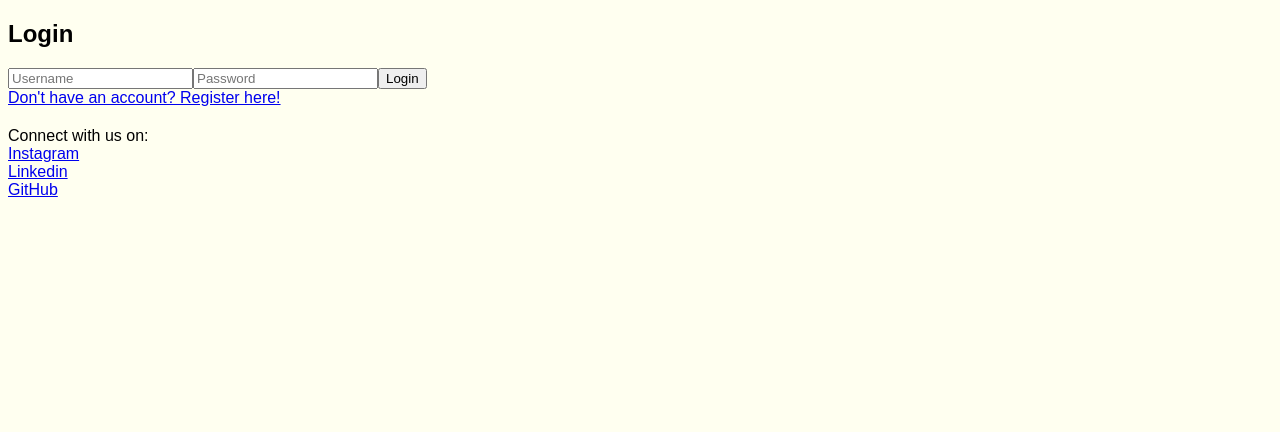
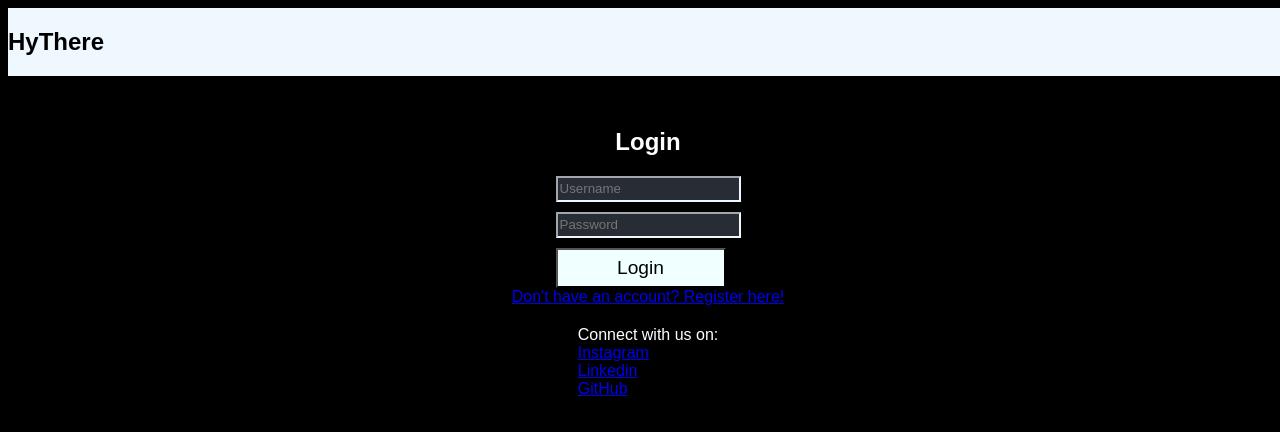
Before and after one commit to vijay-kittu/Chat-App, a React (Create React App) app: page /login in a window 1280 px wide. Shown: the top 432 px of the page. Built offline with nearby package versions, Linux system fonts and the light colour scheme.

Commit message:
appearance changes in Login.js

```diff
--- a/src/App.css
+++ b/src/App.css
@@ -1,6 +1,6 @@
 body {
-  text-align: left;
-  background-color: ivory;
+  /*text-align: left;*/
+  background-color: black;
   font-family: 'Press Start 2P', Arial, sans-serif;
 }
 
@@ -20,16 +20,104 @@ body {
   color: white;
 }
 
+.bottom {
+  display: flex;
+  flex-direction: row;
+}
+
+.contact {
+  display: flex;
+  flex-direction:column;
+  flex: 1 1 150px;
+  max-width: 100%;
+  min-width: 100px;
+  min-height: 350px;
+  margin-top: 20px;
+}
+
+.general_chat {
+  flex: 1 1 400px;
+  max-width: 100%;
+  min-width: 300px;
+  min-height: 350px;
+  border-width: 5px;
+  border-color: black;
+  border-style:ridge;
+}
+
 .head{
   display: flex;
   flex-direction: column;
   background-color: #F0E2C1;
 }
 
+.header {
+  position: fixed;
+  z-index: 2;
+  background-color: aliceblue;
+  width: 100%;
+
+}
+
+.homepage_distribution {
+  display: flex;
+  flex-wrap: wrap;
+}
+
+.login {
+  translate: 0 100px;
+  background-color: black;
+  width: 100vw;
+  height: 100vh;
+  color: white;
+  display: flex;
+  flex-direction:column;
+  justify-content:center;
+  align-items:center;
+}
+
+.login input {
+  height: 20px;
+  display: block;
+  margin-bottom: 10px;
+  border-color: aliceblue;
+  background-color: #282c34;
+  color: white;
+}
+
+.login button {
+  display: block;
+  height: 40px;
+  width: 170px;
+  background-color: azure;
+  font-size: larger;
+}
+
+.message {
+  display: flex;
+  flex-direction: row;
+  justify-content: space-between;
+}
+
 .navbar {
 
   display: flex;
   background-color: #F0E2C1;
+}
+
+.private_chat {
+  flex: 1 1 400px;
+  max-width: 100%;
+  min-width: 300px;
+  min-height: 350px;
+  border-width: 5px;
+  border-color: black;
+  border-style:ridge;
+}
+
+.register {
+  display: flex;
+  flex-direction: column;
 }
 
 .section {
@@ -46,58 +134,3 @@ body {
 .section:hover {
   border-style:double;
 }
-
-.homepage_distribution {
-  display: flex;
-  flex-wrap: wrap;
-}
-
-.general_chat {
-  flex: 1 1 400px;
-  max-width: 100%;
-  min-width: 300px;
-  min-height: 350px;
-  border-width: 5px;
-  border-color: black;
-  border-style:ridge;
-}
-
-.private_chat {
-  flex: 1 1 400px;
-  max-width: 100%;
-  min-width: 300px;
-  min-height: 350px;
-  border-width: 5px;
-  border-color: black;
-  border-style:ridge;
-}
-
-.login {
-  display: flex;
-  flex-direction: column;
-}
-.register {
-  display: flex;
-  flex-direction: column;
-}
-
-.contact {
-  display: flex;
-  flex-direction:column;
-  flex: 1 1 150px;
-  max-width: 100%;
-  min-width: 100px;
-  min-height: 350px;
-  margin-top: 20px;
-}
-
-.bottom {
-  display: flex;
-  flex-direction: row;
-}
-
-.message {
-  display: flex;
-  flex-direction: row;
-  justify-content: space-between;
-}
--- a/src/App.js
+++ b/src/App.js
@@ -1,23 +1,30 @@
-import React, {useState} from 'react';
-import ReactDOM from 'react-dom/client';
-import { BrowserRouter as Router, Routes, Route, Navigate } from 'react-router-dom';
-import { AuthProvider } from './components/AuthContext';
-import Home from './components/Home';
-import Chat from './components/Chat';
-import PrivateChat from './components/PrivateChat';
-import Register from './components/Register';
-import Login from './components/Login';
-import Redirecting from './components/Redirecting';
-import './App.css'
+import React, { useState } from "react";
+import ReactDOM from "react-dom/client";
+import {
+  BrowserRouter as Router,
+  Routes,
+  Route,
+  Navigate,
+} from "react-router-dom";
+import { AuthProvider } from "./components/AuthContext";
+import Home from "./components/Home";
+import Chat from "./components/Chat";
+import PrivateChat from "./components/PrivateChat";
+import Register from "./components/Register";
+import Login from "./components/Login";
+import Redirecting from "./components/Redirecting";
+import "./App.css";
 
 function App() {
-
   return (
     <AuthProvider>
       <div>
+        <div className="header">
+          <h2>HyThere</h2>
+        </div>
         <Router>
           <Routes>
-          <Route path="/" element={<Navigate to= "/login" />} />
+            <Route path="/" element={<Navigate to="/login" />} />
             <Route path="/home" element={<Home />} />
             <Route path="/chat" element={<Chat />} />
             <Route path="/private-chat/:userId" element={<PrivateChat />} />
@@ -31,6 +38,6 @@ function App() {
   );
 }
 
-const root = ReactDOM.createRoot(document.getElementById('root'));
+const root = ReactDOM.createRoot(document.getElementById("root"));
 root.render(<App />);
 export default App;
--- a/src/components/Login.js
+++ b/src/components/Login.js
@@ -1,25 +1,26 @@
-import React, { useState, useContext } from 'react';
-import { Link, useNavigate } from 'react-router-dom';
-import Contact from './Contact';
-import axios from 'axios';
-import { useAuth } from './AuthContext';
+import React, { useState, useContext } from "react";
+import { Link, useNavigate } from "react-router-dom";
+import Contact from "./Contact";
+import axios from "axios";
+import { useAuth } from "./AuthContext";
 
 const Login = () => {
   const [loginData, setLoginData] = useState({
-    userName:"",
-    password:""
+    userName: "",
+    password: "",
   });
   const [loginMessage, setLoginMessage] = useState("");
   const navigate = useNavigate();
-  const {login} = useAuth();
+  const { login } = useAuth();
 
-  const checkUserExists = async() => {
-    try{
-      const response = await axios.get("http://localhost:8080/api/users/get/{loginData.userName}");
+  const checkUserExists = async () => {
+    try {
+      const response = await axios.get(
+        "http://localhost:8080/api/users/get/{loginData.userName}"
+      );
       return response.data;
-    }
-    catch(error){
-      console.error("Incorrect username or password.Try again.",error);
+    } catch (error) {
+      console.error("Incorrect username or password.Try again.", error);
       return false;
     }
   };
@@ -28,17 +29,20 @@ const Login = () => {
     setLoginData({ ...loginData, [event.target.name]: event.target.value });
   };
 
-  const handleLogin = async(event) => {
+  const handleLogin = async (event) => {
     event.preventDefault();
     setLoginMessage("");
 
-    if(!checkUserExists()){
+    if (!checkUserExists()) {
       setLoginMessage("Username does not exist.");
       return;
     }
 
     try {
-      const response = await axios.post("http://localhost:8080/api/users/login", loginData);
+      const response = await axios.post(
+        "http://localhost:8080/api/users/login",
+        loginData
+      );
       if (response.status === 200) {
         login({ userName: loginData.userName });
         setLoginMessage("Login successful!");
@@ -46,15 +50,13 @@ const Login = () => {
           navigate("/redirecting");
         }, 500);
       }
-    }
-    catch (error) {
+    } catch (error) {
       setLoginMessage("Invalid username or password.");
     }
-
-  }
+  };
 
   return (
-    <div>
+    <div className="login">
       <h2>Login</h2>
       <form onSubmit={handleLogin}>
         <input
@@ -80,7 +82,6 @@ const Login = () => {
       <Contact />
     </div>
   );
-
-}
+};
 
 export default Login;
```
Lines whose indentation alone changed are shown as unchanged.
